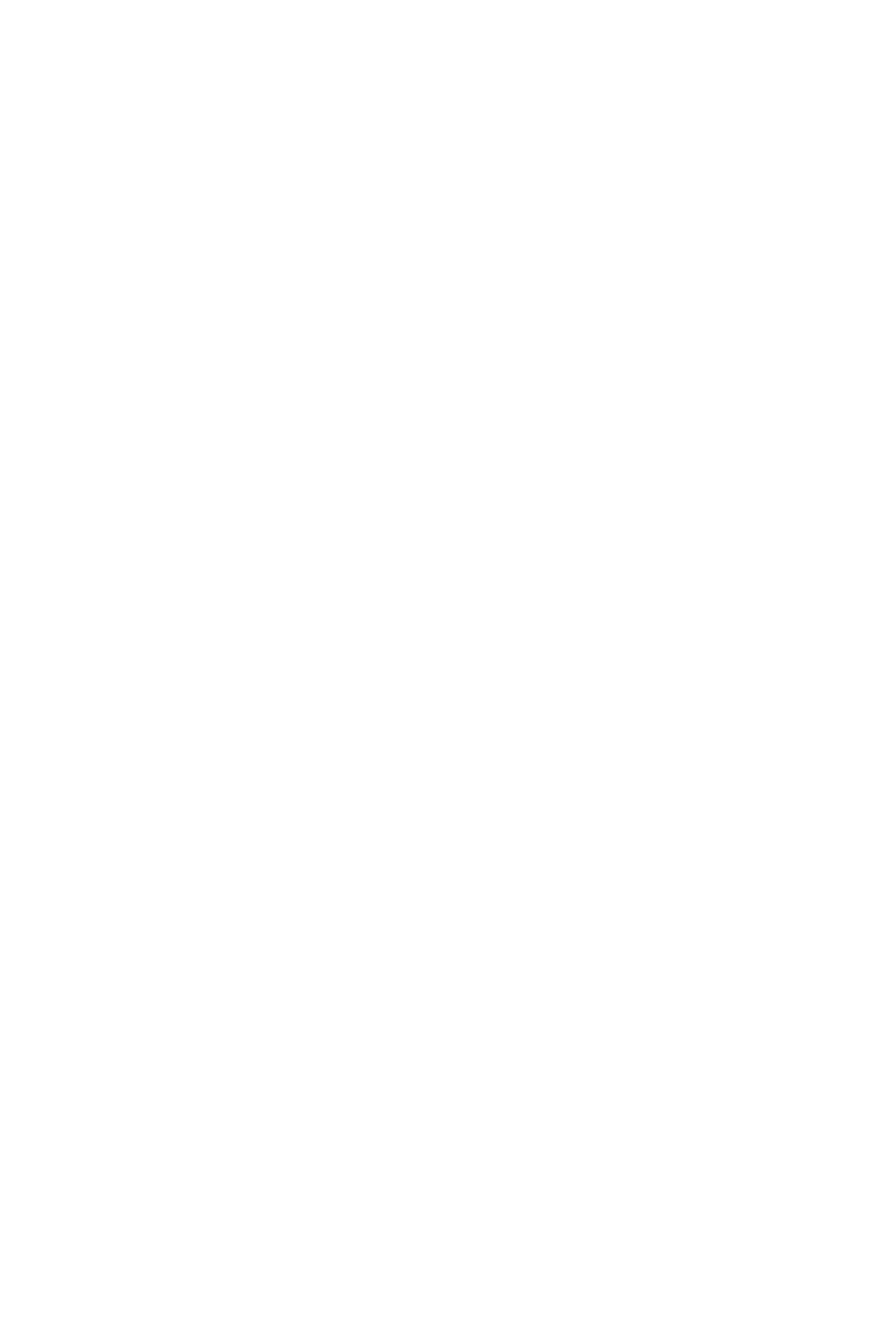
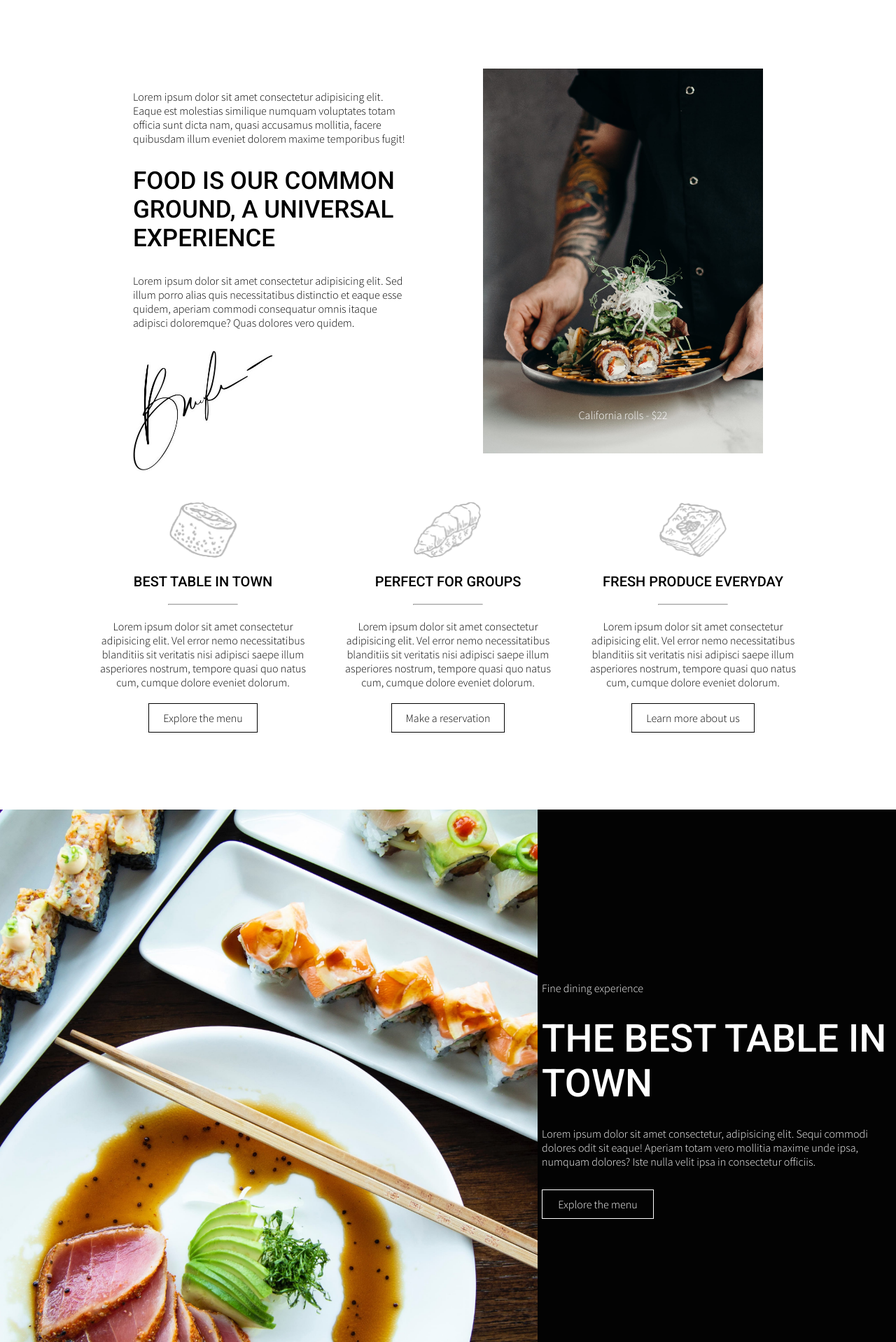
Before and after one commit to VincenzoVitello/proj-html-vuejs, a Vue app: page / in a window 1280 px wide. Shown: the part 802-2720 px from the top of the page at 70% size. Before the commit the page ends 800 px from the top, so only its background shows below. Built offline with nearby package versions, Linux system fonts and the light colour scheme.

Commit message:
half main done

```diff
--- a/src/assets/header.scss
+++ b/src/assets/header.scss
@@ -11,12 +11,6 @@
             margin: 30px;
             width: 250px;
             object-fit: contain;
-        }
-        hr{
-            width: 50px;
-            text-align: center;
-            color: white;
-            font-weight: 2px;
         }
         .header_text_container{
             display: flex;
--- /dev/null
+++ b/src/assets/main.scss
@@ -0,0 +1,132 @@
+@import "vars.scss";
+@import url('https://fonts.googleapis.com/css2?family=Roboto:wght@500;700&display=swap');
+.ms_main_container{
+    padding: 100px 0;
+}
+.experience{
+    display: flex;
+    justify-content: center;
+}
+.exp_sushi_text{
+    width: 400px;
+    margin-right: 100px;
+    p{
+        margin: 30px 0;
+    }
+}
+.black_title{
+    color: black;
+    text-transform: uppercase;
+    font-size: 35px;
+    font-family: 'Roboto', sans-serif;
+}
+.signature{
+    img{
+        max-width: 200px;
+        object-fit: contain;
+    }
+}
+.exp_sushi_img{
+    img{
+        max-width: 400px;
+        object-fit: contain;
+    }
+}
+.infos{
+    display: flex;
+    justify-content: space-between;
+    width: 1000px;
+    margin: auto;
+}
+.info_card{
+    width: 300px;
+    height: 350px;
+    display: flex;
+    flex-direction: column;
+    justify-content: space-around;
+    align-items: center;
+    text-align: center;
+    hr{
+        width: 100px;
+    }
+    img{
+        max-width: 100px;
+    }
+    .info_card_title{
+        text-transform: uppercase;
+        font-size: 20px;
+        font-family: 'Roboto', sans-serif;
+    }
+}
+.info_button{
+    border: 1px solid black;
+    padding: 10px 20px;
+    &:hover{
+        cursor: pointer;
+        background-color: black;
+        color: white;
+    }
+}
+.exp_sushi_img{
+    height: 550px;
+    width: 400px;
+    background-image: url("../assets/layout-images/images/info22x.jpg");
+    background-size: cover;
+    color: white;
+    display: flex;
+    flex-direction: column;
+    justify-content: flex-end;
+    align-items: center;
+    padding: 45px;
+}
+.main_jumbo_one{
+    display: flex;
+    height: 100vh;
+}
+.jumbo_right_img{
+    width: 60%;
+    height: 100vh;
+ img{
+    width: 100%;
+    height: 100%;
+    object-fit: cover;
+    }
+}
+.jumbo_left{
+    background-color: $mainColor;
+    height: 100%;
+    width: 40%;
+}
+.header_text_container{
+    display: flex;
+    justify-content: center;
+}
+.header_text{
+    color: white;
+    width: 500px;
+    p{
+        margin: 30px 0;
+    }
+}
+.white_title{
+    color: white;
+    text-transform: uppercase;
+    font-size: 55px;
+    font-family: 'Roboto', sans-serif;
+}
+.menu_button{
+    border: 1px solid white;
+    padding: 10px 20px;
+    width: 160px;
+    text-align: center;
+    &:hover{
+        background-color: white;
+        color: black;
+        cursor: pointer;
+    }
+}
+.jumbo_left{
+    display: flex;
+    justify-content: center;
+    align-items: center;
+}
--- a/src/components/Header.vue
+++ b/src/components/Header.vue
@@ -23,7 +23,7 @@
               <li>Our Menu</li>
               <li>Take out <span>new</span></li>
               <li>Bulletin</li>
-              <li>Reservation</li>
+              <li>Reservations</li>
               <li><i class="fa-solid fa-cart-arrow-down"></i></li>
           </ul>
       </div>
--- a/src/components/Main.vue
+++ b/src/components/Main.vue
@@ -1,6 +1,59 @@
 <template>
   <div>
+    <div class="ms_main_container">
+      <div class="experience">
+        <div class="exp_sushi_text">
+          <p>Lorem ipsum dolor sit amet consectetur adipisicing elit. Eaque est molestias similique numquam voluptates totam officia sunt dicta nam, quasi accusamus mollitia, facere quibusdam illum eveniet dolorem maxime temporibus fugit!</p>
+          <p class="black_title">Food is our common ground, a universal experience</p>
+          <p>Lorem ipsum dolor sit amet consectetur adipisicing elit. Sed illum porro alias quis necessitatibus distinctio et eaque esse quidem, aperiam commodi consequatur omnis itaque adipisci doloremque? Quas dolores vero quidem.</p>
+          <p class="signature">
+            <img src="../assets/layout-images/images/signature.jpg" alt="">
+          </p>
+        </div>
+        <div class="exp_sushi_img">
+          <p>California rolls - $22</p>
+        </div>
+      </div>
+      <div class="infos">
+        <div class="info_card">
+          <img src="../assets/layout-images/sushi-1.png" alt="">
+          <p class="info_card_title">Best table in town</p>
+          <hr>
+          <p>Lorem ipsum dolor sit amet consectetur adipisicing elit. Vel error nemo necessitatibus blanditiis sit veritatis nisi adipisci saepe illum asperiores nostrum, tempore quasi quo natus cum, cumque dolore eveniet dolorum.</p>
+          <p class="info_button">Explore the menu</p>
+        </div>
+        <div class="info_card">
+          <img src="../assets/layout-images/sushi-2.png" alt="">
+          <p class="info_card_title">Perfect for groups</p>
+          <hr>
+          <p>Lorem ipsum dolor sit amet consectetur adipisicing elit. Vel error nemo necessitatibus blanditiis sit veritatis nisi adipisci saepe illum asperiores nostrum, tempore quasi quo natus cum, cumque dolore eveniet dolorum.</p>
+          <p class="info_button">Make a reservation</p>
+        </div>
+        <div class="info_card">
+          <img src="../assets/layout-images/sushi-3.png" alt="">
+          <p class="info_card_title">Fresh produce everyday</p>
+          <hr>
+          <p>Lorem ipsum dolor sit amet consectetur adipisicing elit. Vel error nemo necessitatibus blanditiis sit veritatis nisi adipisci saepe illum asperiores nostrum, tempore quasi quo natus cum, cumque dolore eveniet dolorum.</p>
+          <p class="info_button">Learn more about us</p>
+        </div>
+      </div>
+    </div>
+    <div class="main_jumbo_one">
+        <div class="jumbo_right_img">
+          <img src="../assets/layout-images/images/slider32x.jpg" alt="">
+        </div>
+        <div class="jumbo_left">
+          <div class="header_text_container">
 
+                <div class="header_text">
+                    <p>Fine dining experience</p>
+                    <p class="white_title">The best table in town</p>
+                    <p>Lorem ipsum dolor sit amet consectetur, adipisicing elit. Sequi commodi dolores odit sit eaque! Aperiam totam vero mollitia maxime unde ipsa, numquam dolores? Iste nulla velit ipsa in consectetur officiis.</p>
+                    <div class="menu_button">Explore the menu</div>
+                </div>
+          </div>
+        </div>
+      </div>
   </div>
 </template>
 
@@ -10,6 +63,8 @@ export default {
 }
 </script>
 
-<style>
-
+<style lang="scss" scoped>
+@import "../assets/global.scss";
+@import "../assets/vars.scss";
+@import '../assets/main.scss';
 </style>
```
